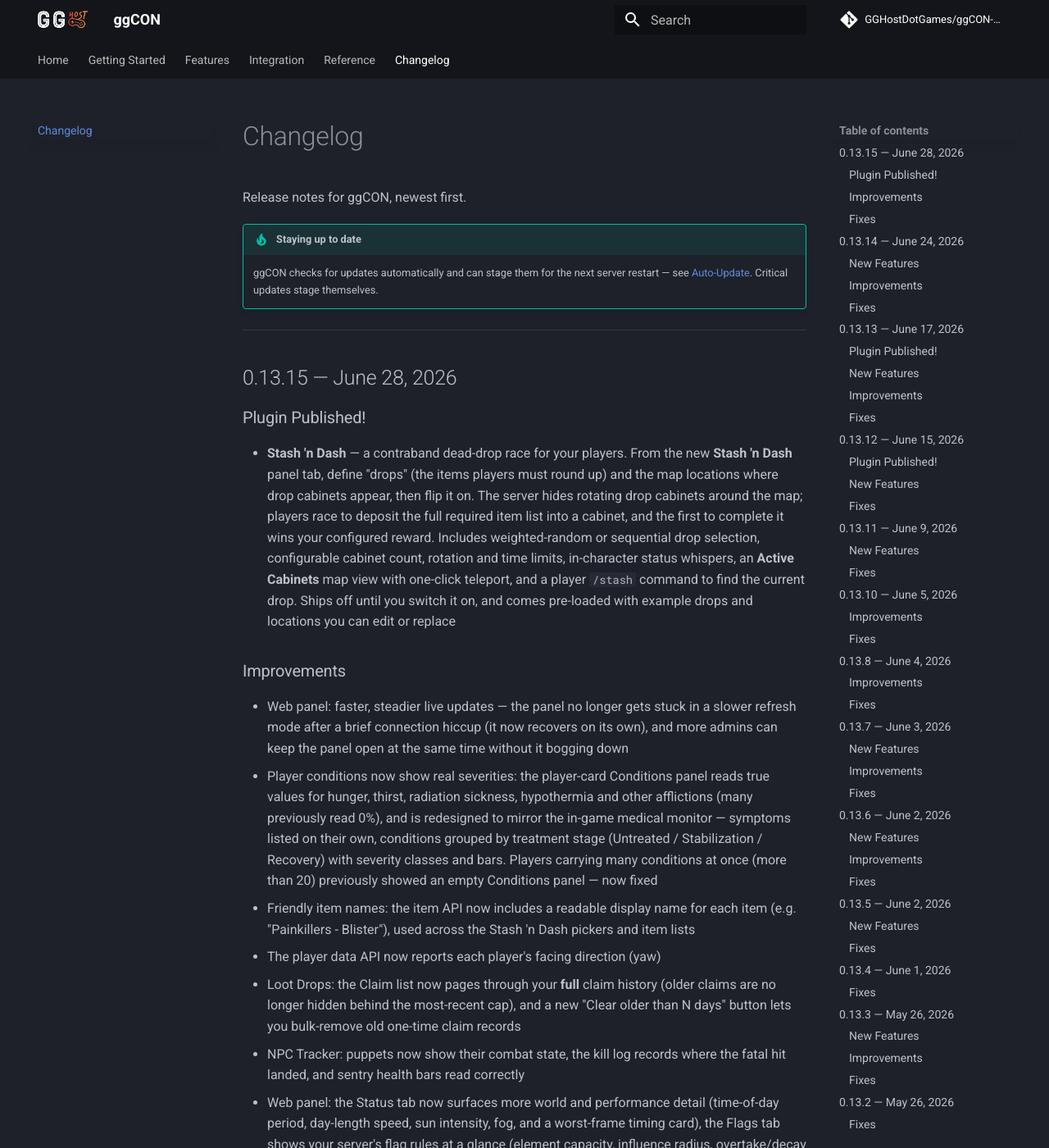
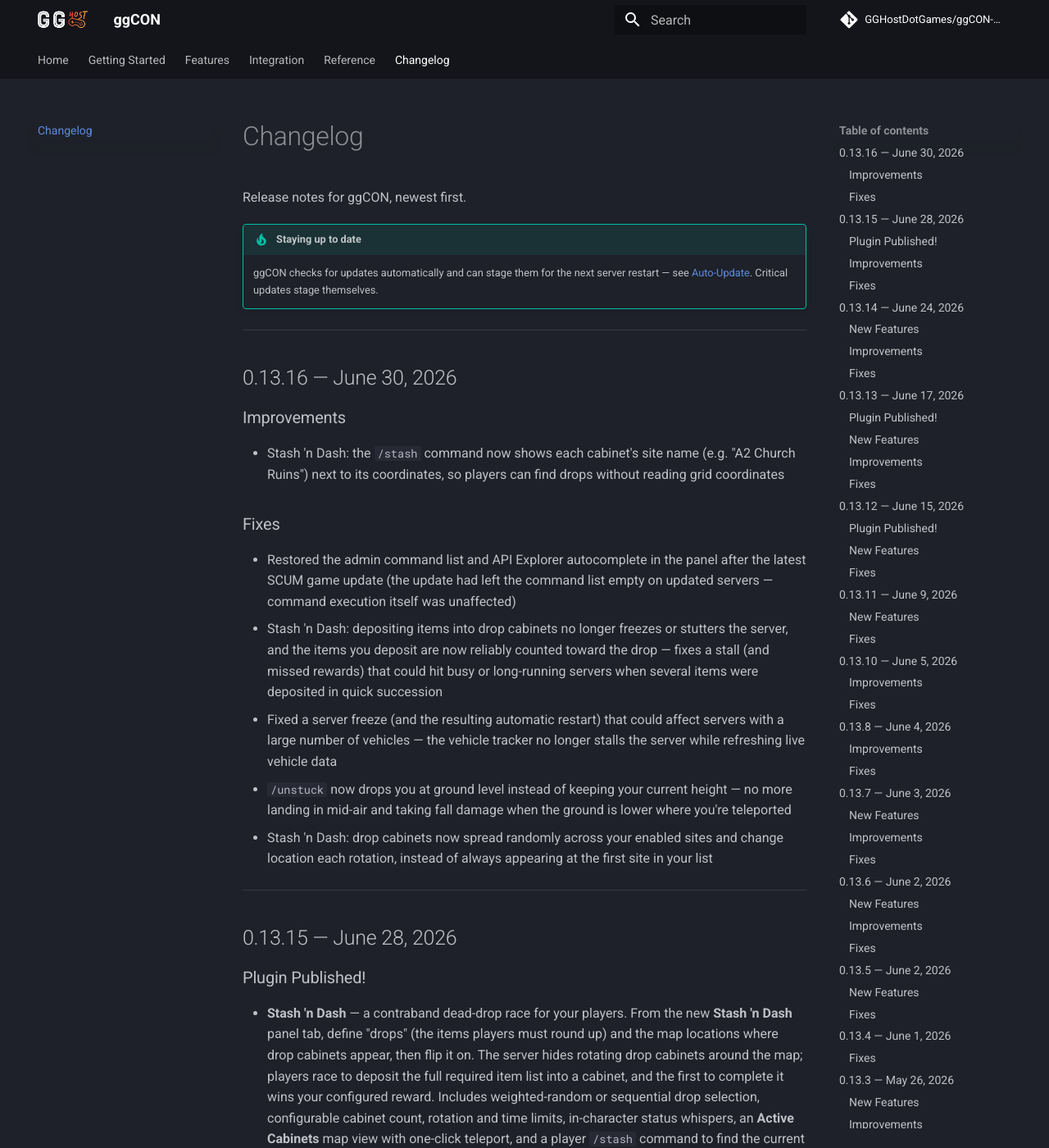
Before and after one commit to GGHostDotGames/ggCON-docs, an MkDocs documentation site: the page built from docs/changelog.md, in a window 1280 px wide and 1400 px high. Shown: the whole window at 82% size. Built offline with MkDocs 1.6.1 and Material for MkDocs 9.7.7, drawn with Linux system fonts in a browser that asks for light colours; comment, search, counter and statistics services are not loaded.

Commit message:
Changelog: v0.13.16
Co-Authored-By: Claude <noreply@anthropic.com>

```diff
--- a/docs/changelog.md
+++ b/docs/changelog.md
@@ -4,6 +4,20 @@ Release notes for ggCON, newest first.
 
 !!! tip "Staying up to date"
     ggCON checks for updates automatically and can stage them for the next server restart — see [Auto-Update](auto-update.md). Critical updates stage themselves.
+
+---
+
+## 0.13.16 — June 30, 2026
+
+### Improvements
+- Stash 'n Dash: the `/stash` command now shows each cabinet's site name (e.g. "A2 Church Ruins") next to its coordinates, so players can find drops without reading grid coordinates
+
+### Fixes
+- Restored the admin command list and API Explorer autocomplete in the panel after the latest SCUM game update (the update had left the command list empty on updated servers — command execution itself was unaffected)
+- Stash 'n Dash: depositing items into drop cabinets no longer freezes or stutters the server, and the items you deposit are now reliably counted toward the drop — fixes a stall (and missed rewards) that could hit busy or long-running servers when several items were deposited in quick succession
+- Fixed a server freeze (and the resulting automatic restart) that could affect servers with a large number of vehicles — the vehicle tracker no longer stalls the server while refreshing live vehicle data
+- `/unstuck` now drops you at ground level instead of keeping your current height — no more landing in mid-air and taking fall damage when the ground is lower where you're teleported
+- Stash 'n Dash: drop cabinets now spread randomly across your enabled sites and change location each rotation, instead of always appearing at the first site in your list
 
 ---
 
```
